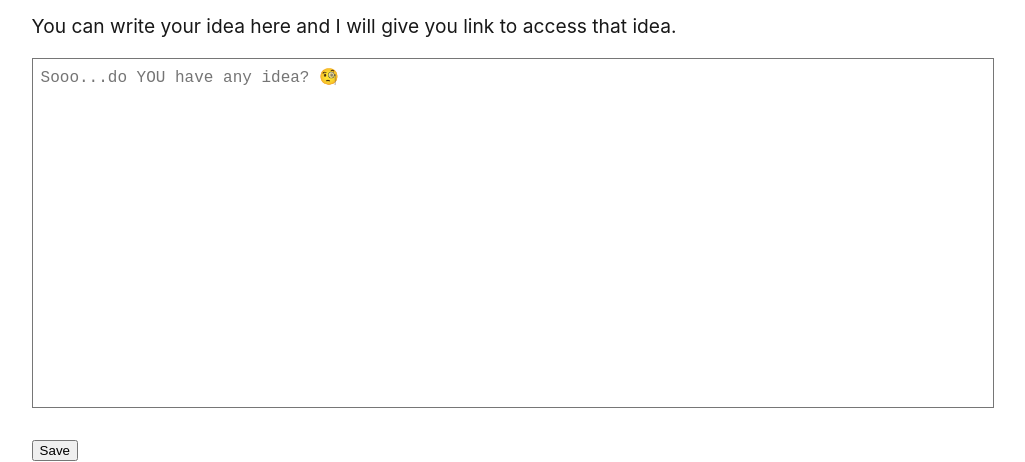
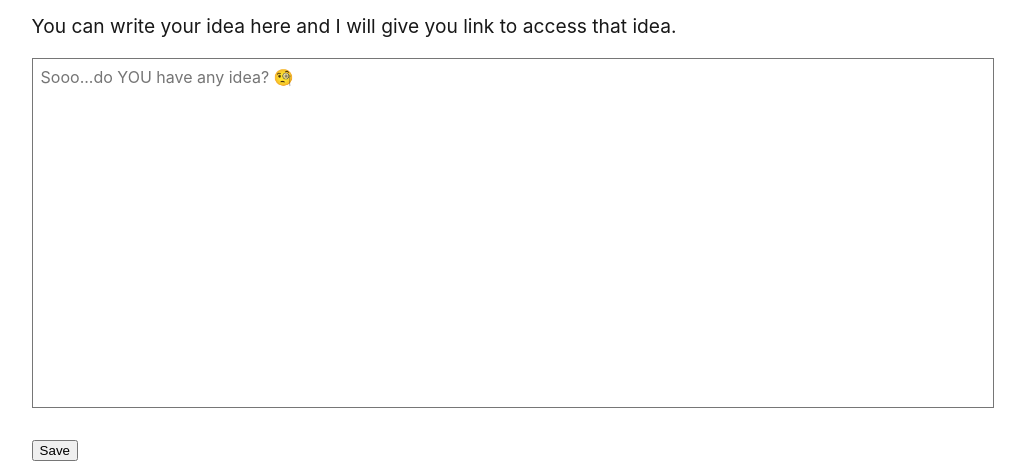
Before and after one commit to afneybeyb/shareidea, a Vue app: page / in a window 1280 px wide. Shown: the part 182-644 px from the top of the page, without its empty margins (127-1152 px from the left). Built offline with nearby package versions, Linux system fonts and the light colour scheme; no server answers.

Commit message:
added fonts to textarea

```diff
--- a/src/views/HomeView.vue
+++ b/src/views/HomeView.vue
@@ -42,6 +42,10 @@
 	width: 100%;
 	height: 350px;
 	margin-block: 1rem;
+
+	font-family: Inter, -apple-system, BlinkMacSystemFont, 'Segoe UI', Roboto, Oxygen, Ubuntu,
+		Cantarell, 'Fira Sans', 'Droid Sans', 'Helvetica Neue', sans-serif;
+	color: var(--color-red-dark);
 }
 
 @media screen and (max-width: 500px) {
```
